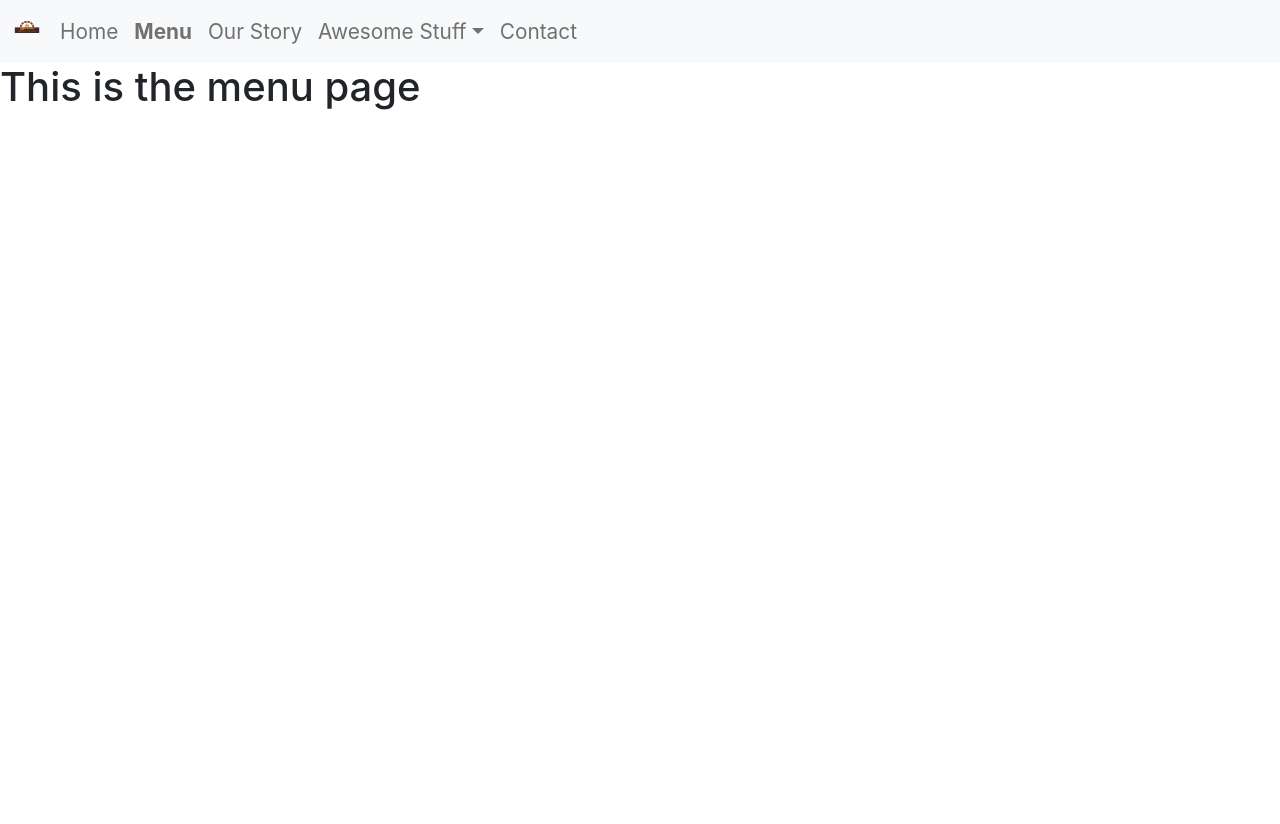
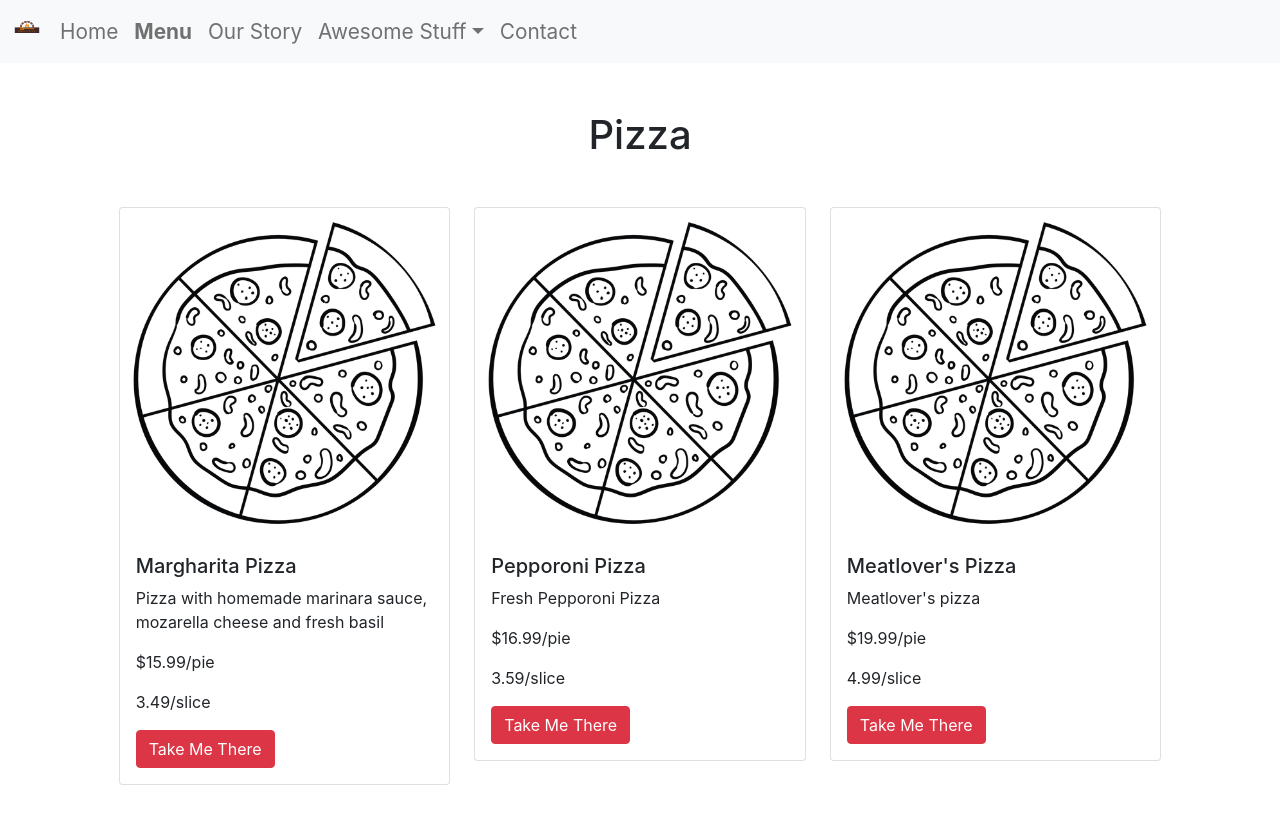
Before and after one commit to maurya512/maus-pizza, a React (Create React App) app: page /menu in a window 1280 px wide. Shown: the top 824 px of the page. Before the commit the page ends 800 px from the top, so only its background shows below. Built offline with nearby package versions, Linux system fonts and the light colour scheme.

Commit message:
imported the card and data components

```diff
--- a/src/components/Menu.js
+++ b/src/components/Menu.js
@@ -1,10 +1,38 @@
+// import dependencies
 import React from 'react'
 
+// import files
+import Card from './Card'
+import Data from './Data'
+
+// functional Menu component
 function Menu() {
     return (
-        <h1>
-            This is the menu page
-        </h1>
+        <>
+            <div className="my-5">
+                <h1 className="text-center">Pizza</h1>
+            </div>
+            <div className="container-fluid mb-5">
+                <div className="row">
+                    <div className="col-10 mx-auto">
+                        <div className="row gy-4">
+                            {/* mapping through the array of objects in the data component */}
+                            {
+                                Data.map((val, ind) => {
+                                    return <Card key={ind}
+                                        imgsrc={val.imgsrc}
+                                        title={val.title}
+                                        description={val.description}
+                                        price={val.price}
+                                        price1={val.price1}
+                                    />
+                                })
+                            }
+                        </div>
+                    </div>
+                </div>
+            </div>
+        </>
     )
 }
 
```
